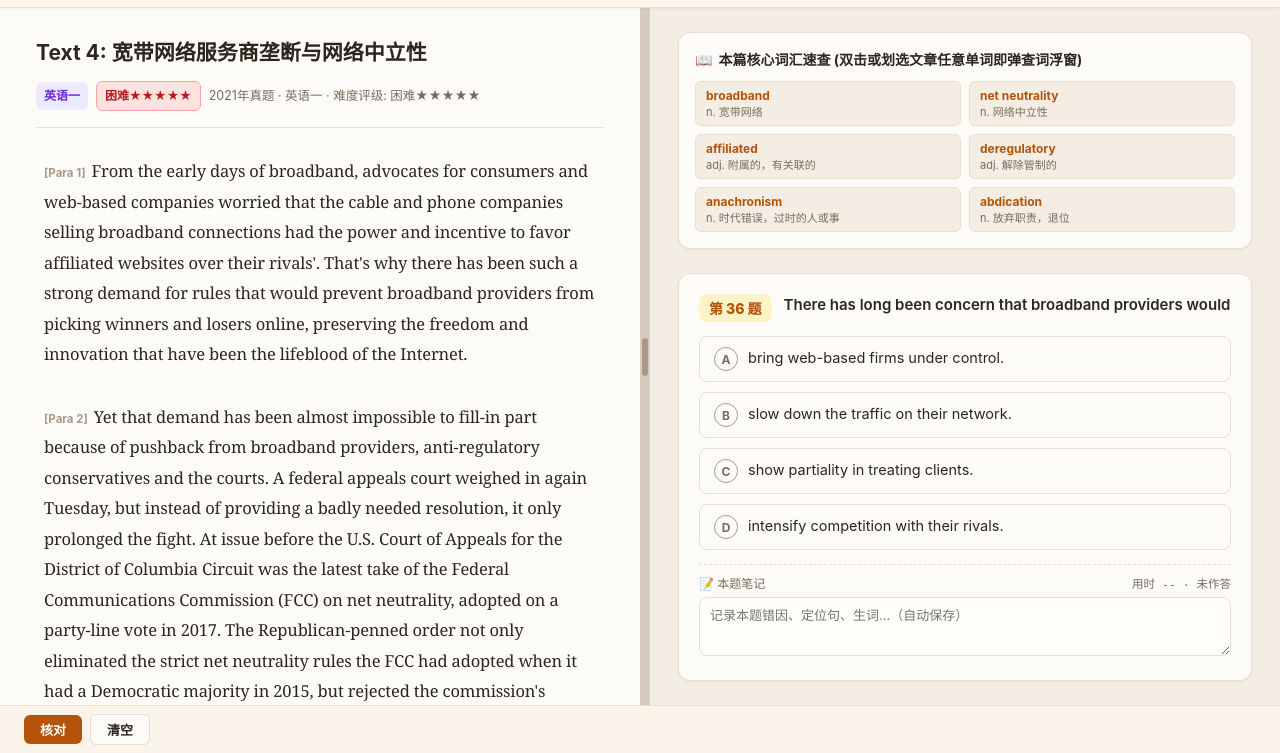
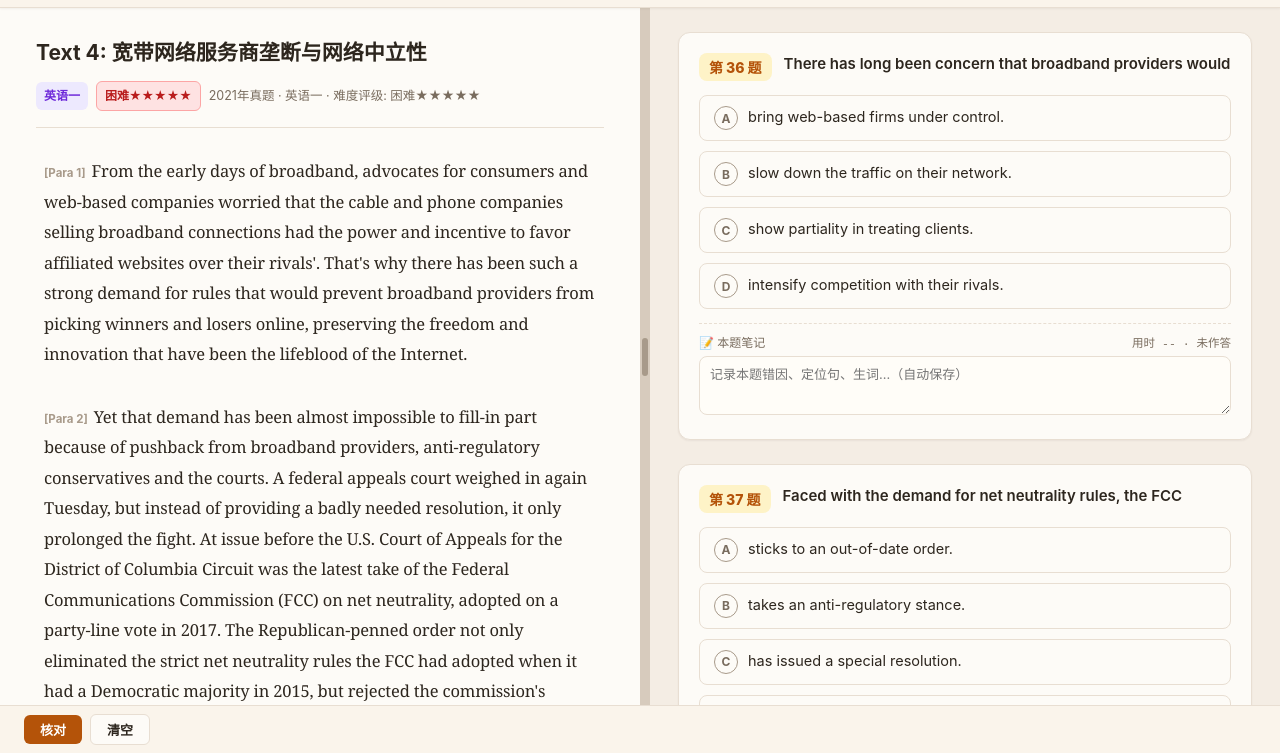
Before and after one commit to mintonight/kaoyan-english-n-in-one, a plain HTML site: page reading.html in a window 1280 px wide. Shown: the part 47-800 px from the top of the page. Drawn offline with Linux system fonts and the light colour scheme.

Commit message:
feat: remove vocabulary quick-reference panel from reading page

```diff
--- a/reading.html
+++ b/reading.html
@@ -1110,15 +1110,6 @@ header {
 
   <!-- Right: Questions & Options -->
   <div class="right-pane" id="questions-pane">
-    <!-- Key Vocabulary Card -->
-    <div class="vocab-panel" id="vocab-panel">
-      <div class="vocab-header">
-        <span>📖</span>
-        <span>本篇核心词汇速查 (双击或划选文章任意单词即弹查词浮窗)</span>
-      </div>
-      <div class="vocab-grid" id="vocab-grid"></div>
-    </div>
-
     <!-- Questions Container -->
     <div id="questions-container"></div>
   </div>
@@ -1168,8 +1159,6 @@ const passageTitle = document.getElementById('passage-title');
 const passageMetaSub = document.getElementById('passage-meta-sub');
 const passageSummary = document.getElementById('passage-summary');
 const paragraphsContainer = document.getElementById('paragraphs-container');
-const vocabGrid = document.getElementById('vocab-grid');
-const vocabPanel = document.getElementById('vocab-panel');
 const questionsContainer = document.getElementById('questions-container');
 const splitter = document.getElementById('splitter');
 const workspace = document.getElementById('workspace');
@@ -1276,20 +1265,6 @@ function loadCurrentText() {
 
     paragraphsContainer.appendChild(pDiv);
   });
-
-  // Vocabulary keywords
-  vocabGrid.innerHTML = '';
-  if (item.keywords && item.keywords.length > 0) {
-    vocabPanel.style.display = 'block';
-    item.keywords.forEach(kv => {
-      const chip = document.createElement('div');
-      chip.className = 'vocab-chip';
-      chip.innerHTML = `<span class="vocab-word">${kv.word}</span><span class="vocab-trans">${kv.trans}</span>`;
-      vocabGrid.appendChild(chip);
-    });
-  } else {
-    vocabPanel.style.display = 'none';
-  }
 
   // Questions
   questionsContainer.innerHTML = '';
```
Also changed, not shown: 考研英语历年巅峰难度阅读研习系统.html (+0 -25 lines).
